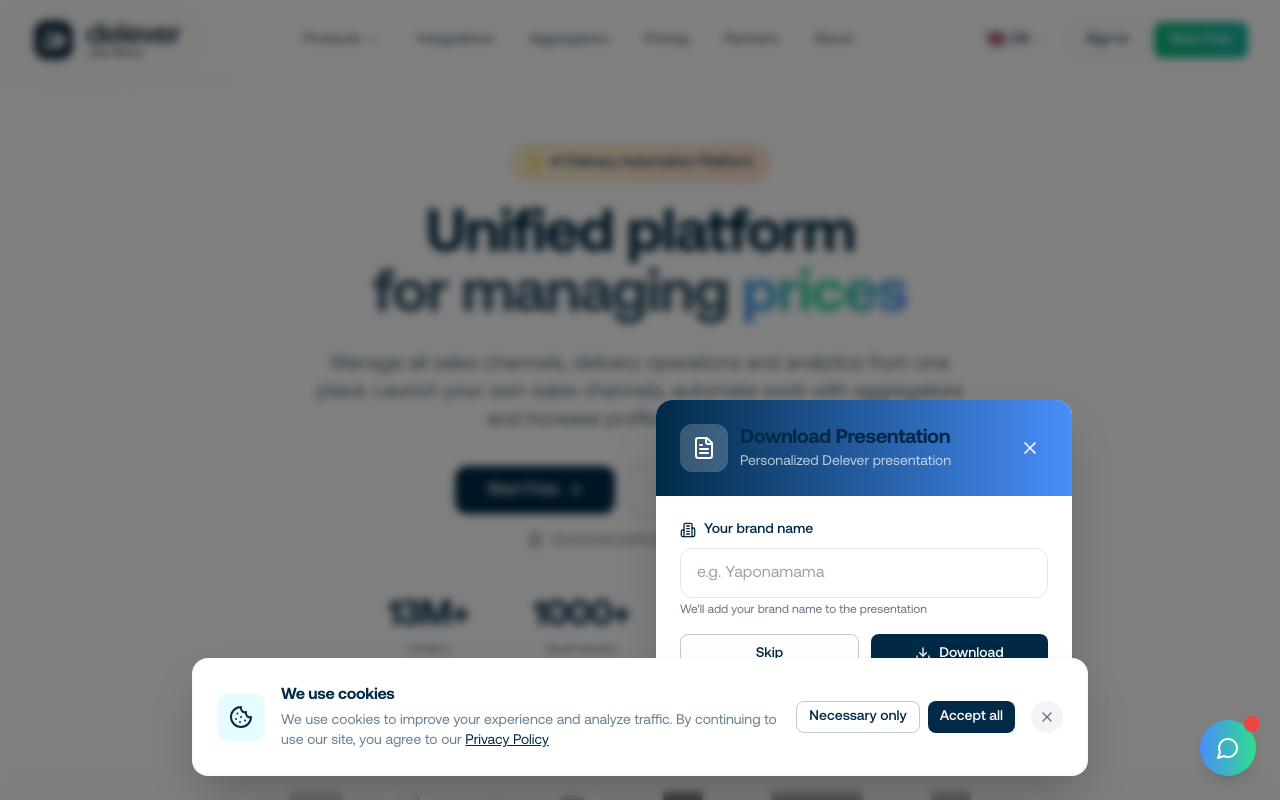
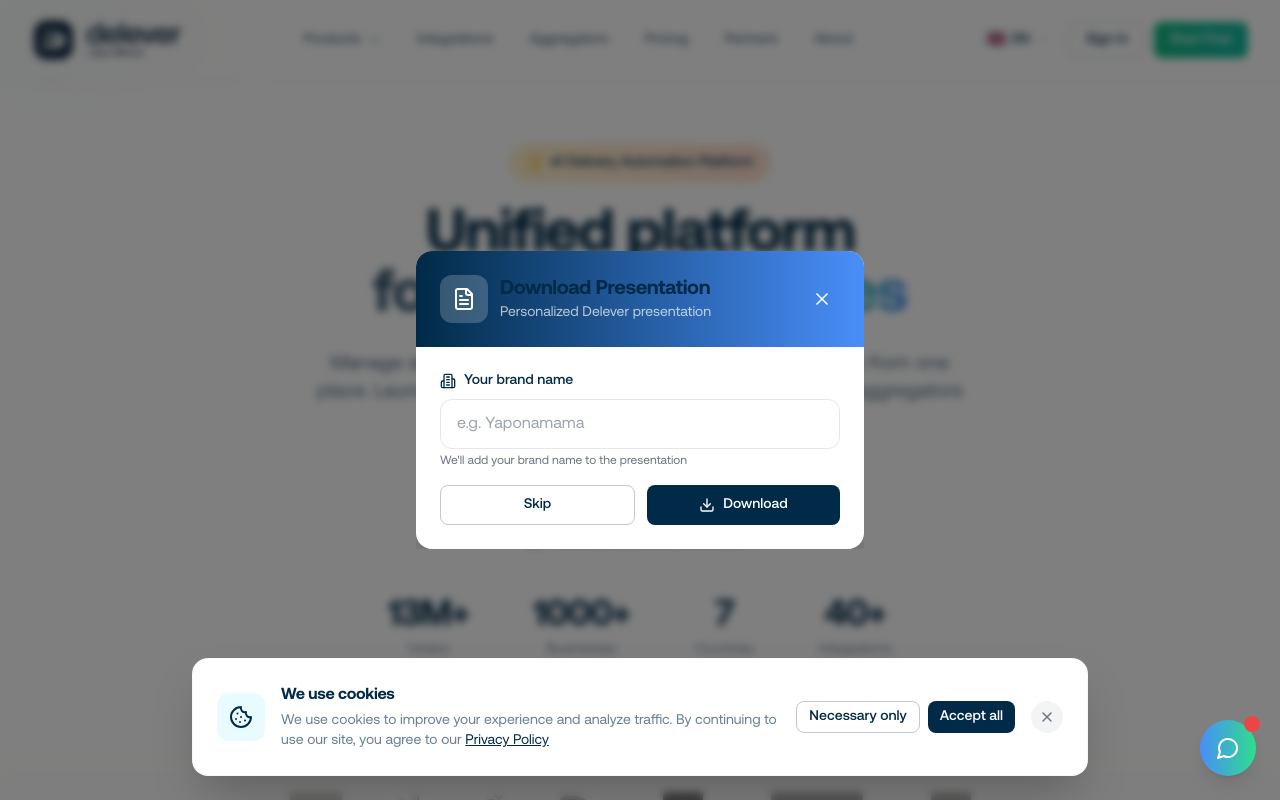
Before and after one commit to faxryuk-commits/delever-io, a React (Vite) app: page / in a window 1280 px wide. Both pictures are taken after a click on the button "Download platform presentation". Shown: the top 800 px of the page. Built offline with nearby package versions, Linux system fonts and the light colour scheme; grey boxes are pictures that could not be loaded.

Commit message:
fix: center modal for presentation download

```diff
--- a/src/components/PresentationDownload.tsx
+++ b/src/components/PresentationDownload.tsx
@@ -17,7 +17,6 @@
     deposit: string
     roiSavings?: string
     roiYearlySavings?: string
-    // Дополнительные данные о выбранных опциях
     selectedModules?: string[]
     kioskCount?: number
     couriersCount?: number
@@ -58,24 +57,23 @@
   return (
     <AnimatePresence>
       {open && (
-        <>
-          {/* Backdrop */}
-          <motion.div
-            initial={{ opacity: 0 }}
-            animate={{ opacity: 1 }}
-            exit={{ opacity: 0 }}
-            className="fixed inset-0 bg-black/50 backdrop-blur-sm z-50"
-            onClick={() => onOpenChange(false)}
-          />
-
+        <motion.div
+          initial={{ opacity: 0 }}
+          animate={{ opacity: 1 }}
+          exit={{ opacity: 0 }}
+          className="fixed inset-0 bg-black/50 backdrop-blur-sm z-50 flex items-center justify-center p-4"
+          onClick={() => onOpenChange(false)}
+        >
           {/* Modal */}
           <motion.div
-            initial={{ opacity: 0, scale: 0.95, y: 20 }}
-            animate={{ opacity: 1, scale: 1, y: 0 }}
-            exit={{ opacity: 0, scale: 0.95, y: 20 }}
-            className="fixed left-1/2 top-1/2 -translate-x-1/2 -translate-y-1/2 z-50 w-full max-w-md"
+            initial={{ opacity: 0, scale: 0.9 }}
+            animate={{ opacity: 1, scale: 1 }}
+            exit={{ opacity: 0, scale: 0.9 }}
+            transition={{ type: 'spring', duration: 0.3, bounce: 0.2 }}
+            className="w-full max-w-md max-h-[90vh] overflow-auto"
+            onClick={(e) => e.stopPropagation()}
           >
-            <div className="bg-white rounded-2xl shadow-2xl overflow-hidden mx-4">
+            <div className="bg-white rounded-2xl shadow-2xl overflow-hidden">
               {/* Header */}
               <div className="bg-gradient-to-r from-brand-darkBlue to-brand-blue p-6 text-white">
                 <div className="flex items-center justify-between">
@@ -161,7 +159,7 @@
               </div>
             </div>
           </motion.div>
-        </>
+        </motion.div>
       )}
     </AnimatePresence>
   )
```
Also changed, not shown: 1 other file (tests, documents, lock files or other folders).
